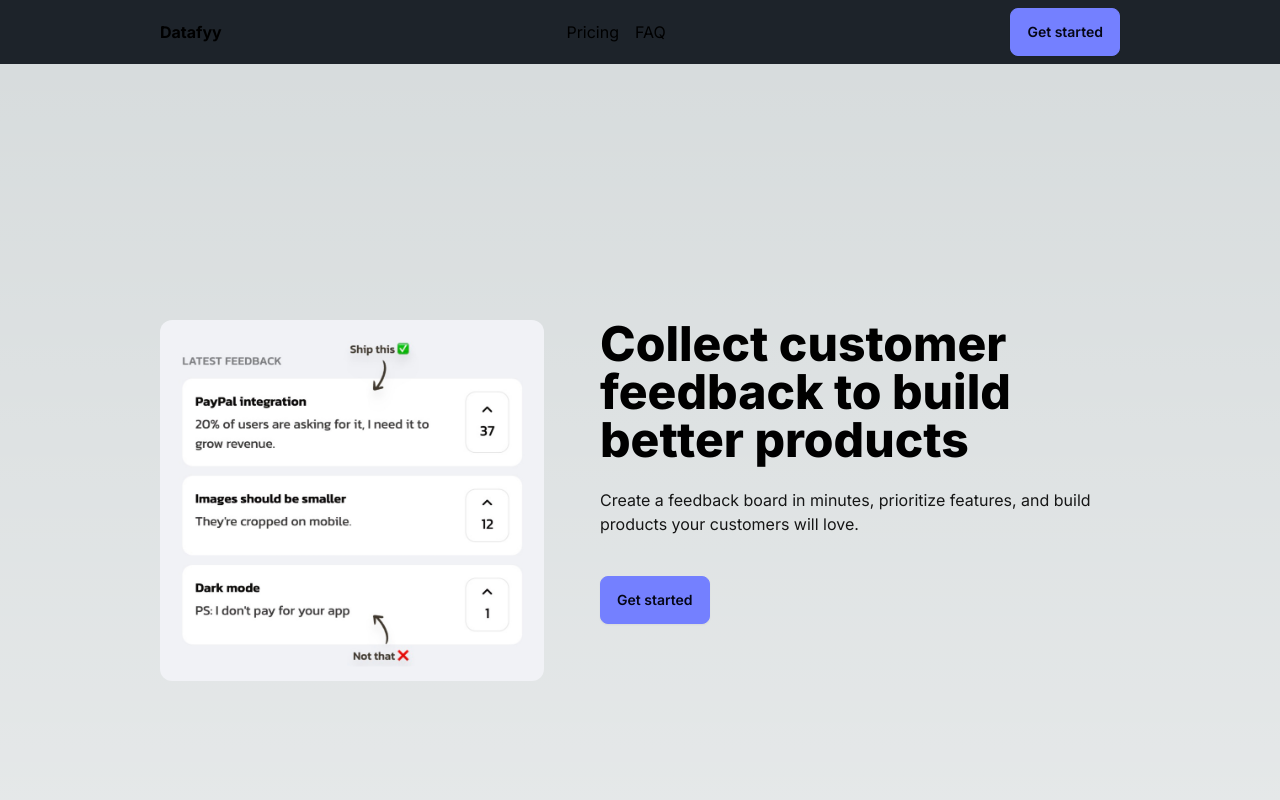
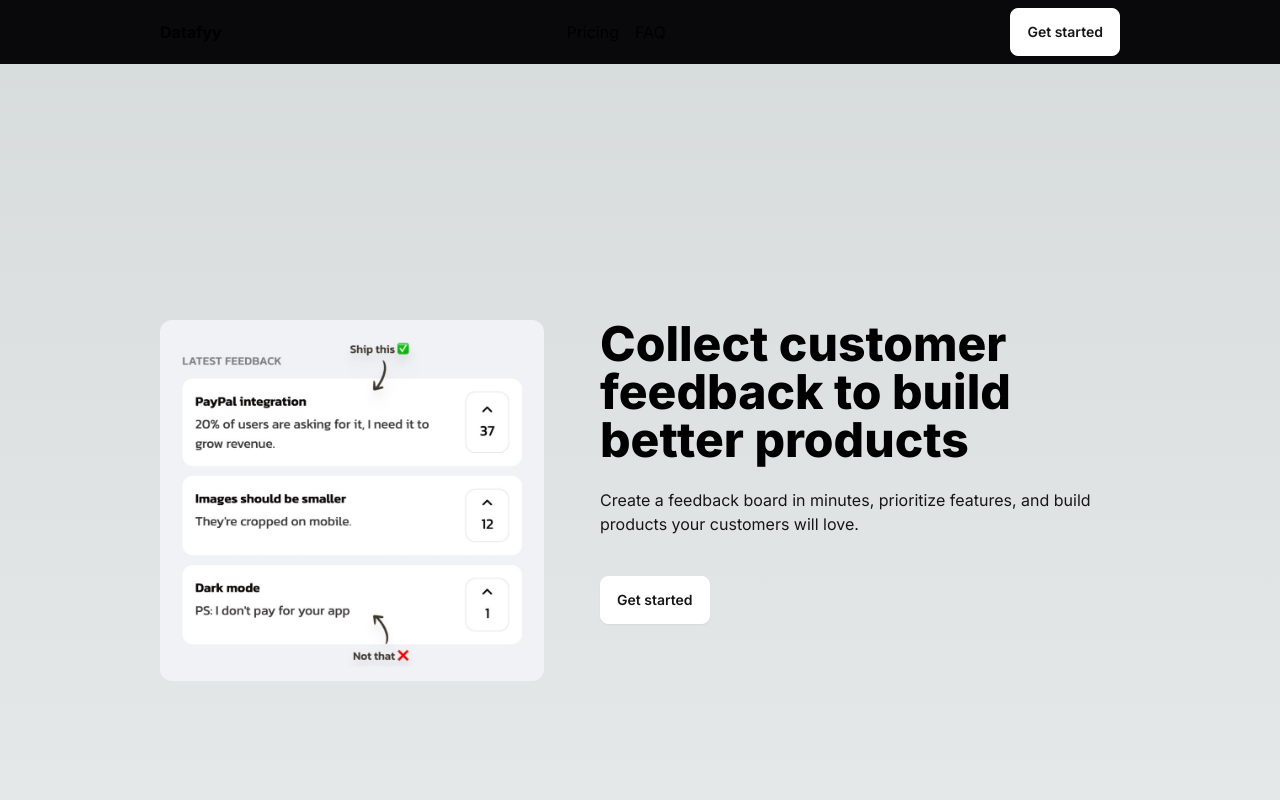
Before and after one commit to Joshthdev/my-app, a Next.js app: page / in a window 1280 px wide. Shown: the top 800 px of the page. Built offline with nearby package versions, Linux system fonts and the light colour scheme; no server answers.

Commit message:
theme updates

```diff
--- a/app/layout.tsx
+++ b/app/layout.tsx
@@ -16,7 +16,7 @@ export default function RootLayout({
   children: React.ReactNode;
 }>) {
   return (
-		<html lang="en" data-theme="dark" className="scroll-smooth">
+		<html lang="en" data-theme="luxury" className="scroll-smooth">
 			<body className={inter.className}>
 				<div>
 					<Toaster />
--- a/tailwind.config.ts
+++ b/tailwind.config.ts
@@ -17,7 +17,40 @@ const config: Config = {
   },
   plugins: [require("daisyui")],
   daisyui: {
-    themes: ["dark", "light", "cupcake"],
+    themes: [
+      "light",
+      "dark",
+      "cupcake",
+      "bumblebee",
+      "emerald",
+      "corporate",
+      "synthwave",
+      "retro",
+      "cyberpunk",
+      "valentine",
+      "halloween",
+      "garden",
+      "forest",
+      "aqua",
+      "lofi",
+      "pastel",
+      "fantasy",
+      "wireframe",
+      "black",
+      "luxury",
+      "dracula",
+      "cmyk",
+      "autumn",
+      "business",
+      "acid",
+      "lemonade",
+      "night",
+      "coffee",
+      "winter",
+      "dim",
+      "nord",
+      "sunset",
+    ],
 },};
 
 export default config;
```
